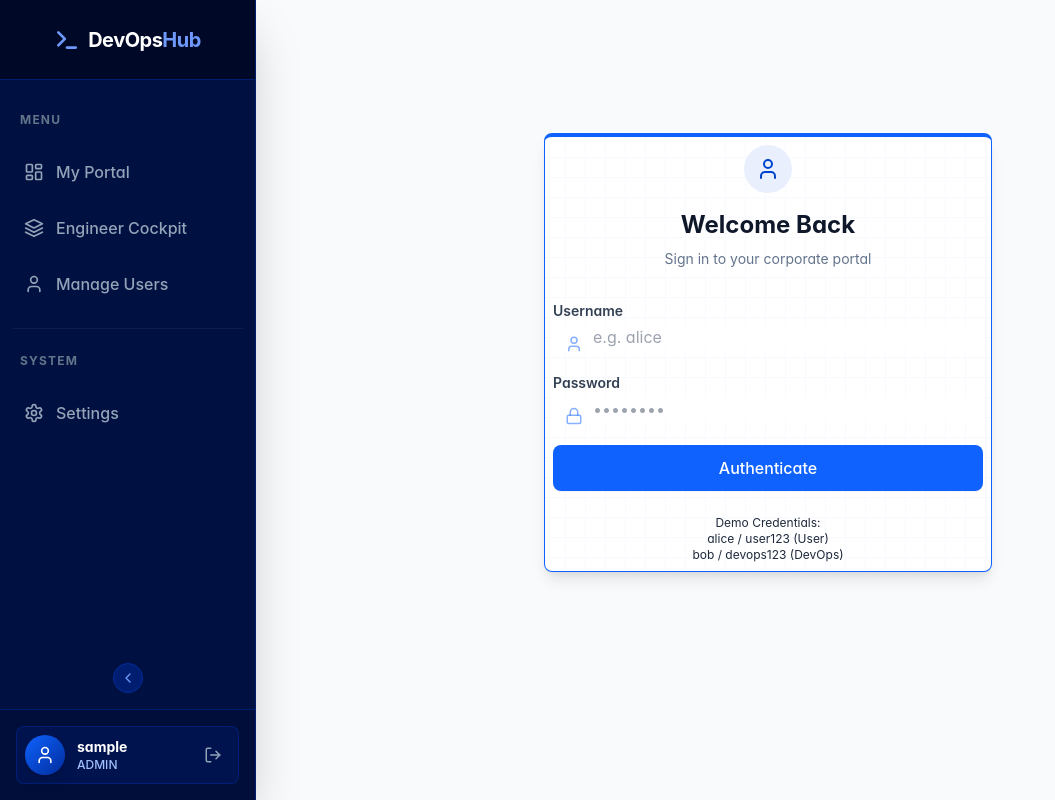
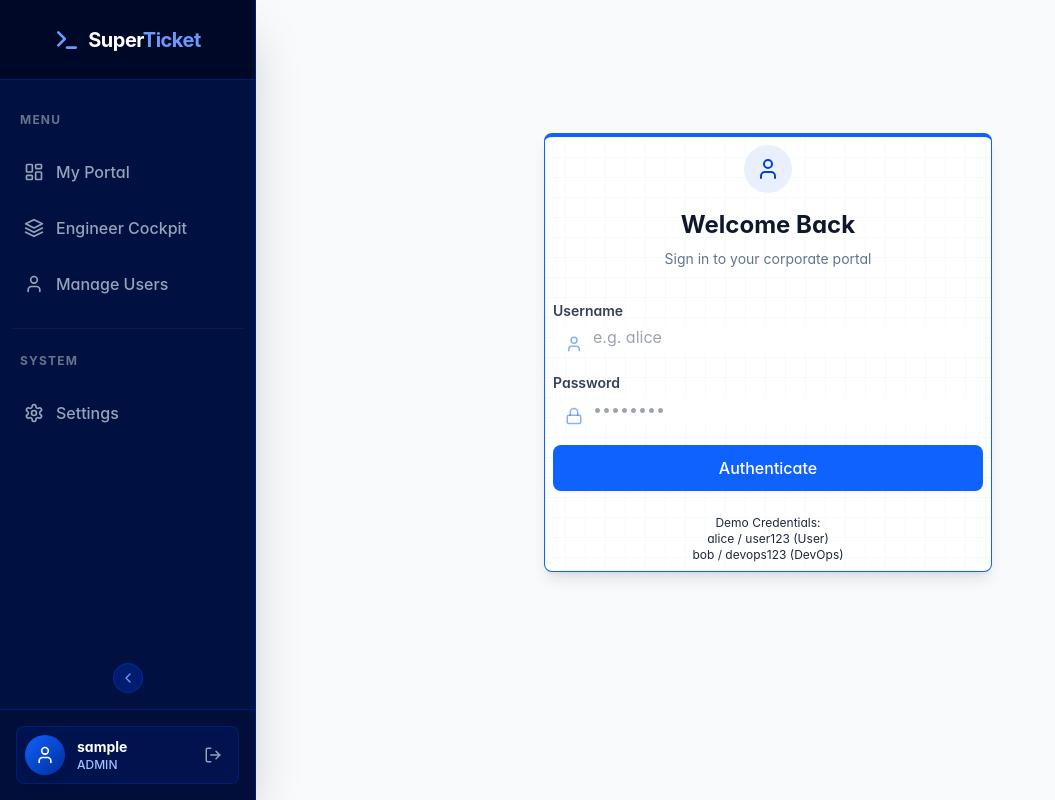
Before and after one commit to mrajibrm/devops-portal, a React (Vite) app in the folder frontend/: page /login in a window 1280 px wide. Shown: the whole page, without its empty margins (0-1055 px from the left). Built offline with nearby package versions, Linux system fonts and the light colour scheme; no server answers; sample sign-in values are in the browser's storage.

Commit message:
feat: Rename application branding from DevOps Portal/Hub to SuperTicket.

```diff
--- a/frontend/index.html
+++ b/frontend/index.html
@@ -3,7 +3,7 @@
   <head>
     <meta charset="UTF-8" />
     <meta name="viewport" content="width=device-width, initial-scale=1.0" />
-    <title>DevOps Portal</title>
+    <title>SuperTicket</title>
   </head>
   <body>
     <div id="root"></div>
--- a/frontend/src/App.jsx
+++ b/frontend/src/App.jsx
@@ -29,7 +29,7 @@ const Sidebar = ({ collapsed, toggle }) => {
                 <div className="flex items-center gap-2 text-brand-300 overflow-hidden">
                     <Terminal size={26} strokeWidth={2.5} className="flex-shrink-0" />
                     {!collapsed && <span className="text-xl font-bold tracking-tight text-white whitespace-nowrap opacity-100 transition-opacity duration-200">
-                        DevOps<span className="text-brand-300">Hub</span>
+                        Super<span className="text-brand-300">Ticket</span>
                     </span>}
                 </div>
             </div>
```
